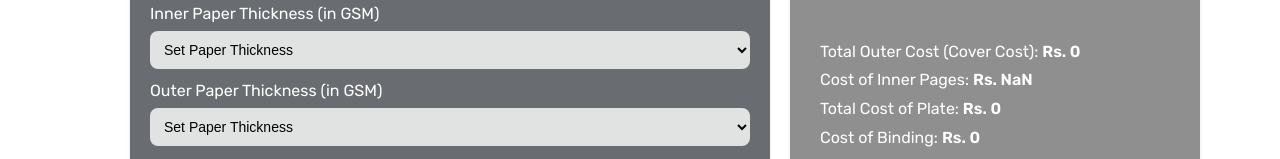
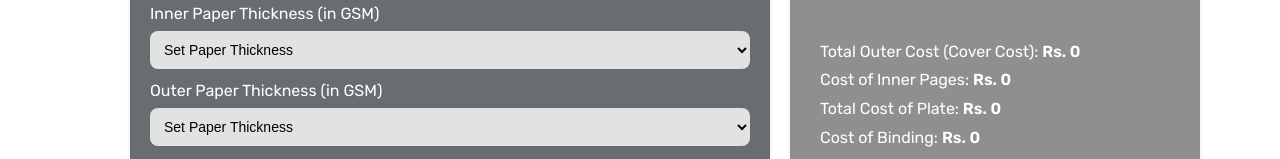
Before and after one commit to sarthakshrestha/erp-prototype, a React (Vite) app: page /cost-calc in a window 1280 px wide. Shown: the part 759-918 px from the top of the page. Built offline with nearby package versions, Linux system fonts and the light colour scheme; a web font is replaced by a local one.

Commit message:
Made changes to the function

```diff
--- a/src/components/cost-calculation/costcalc.jsx
+++ b/src/components/cost-calculation/costcalc.jsx
@@ -180,8 +180,9 @@ const CostCalculation = () => {
     setSelectedLaminationType(e.target.value);
   };
 
-  function reamCalc(setSelectedPaperThickness, costPerKg) {
-    return (864 * setSelectedPaperThickness * costPerKg) / 3100;
+
+  function reamCalc(selectedPaperThickness, costPerKg) {
+    return (864 * selectedPaperThickness * costPerKg) / 3100;
   }
 
   function totalPages(quantity, pages) {
@@ -498,7 +499,7 @@ const CostCalculation = () => {
             <p className="m-p">
               Cost of Ream: Rs.{" "}
               <span className="bold-p">
-                {reamCalc(selectedPaperThickness, changeCostPerKg)}
+                {Math.ceil(reamCalc(selectedPaperThickness, changeCostPerKg))}
               </span>
             </p>
             <p className="m-p">
@@ -521,14 +522,14 @@ const CostCalculation = () => {
             <p className="sub-p">
               Total Outer Cost (Cover Cost):{" "}
               <span className="bold-p">
-                Rs. {Math.ceil(totalReams(quantity, 4) * reamCalc(selectedOuterPaperThickness, changeCostPerKg))}
+                Rs. {Math.ceil(totalPacket(quantity) * reamCalc(selectedOuterPaperThickness, changeCostPerKg))}
               </span>
             </p>
             <p className="sub-p">
               Cost of Inner Pages:{" "}
               <span className="bold-p">
                 {" "}
-                Rs. {Math.round(innerCost(quantity, pages))}
+                Rs. {Math.round(innerCost(quantity, pages, selectedPaperThickness, changeCostPerKg))}
               </span>
             </p>
             <p className="sub-p">
```
